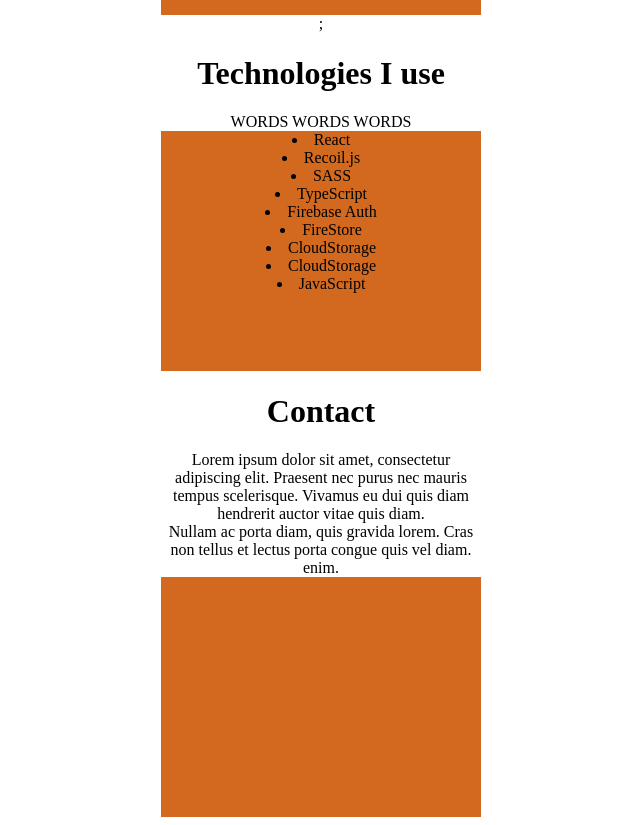
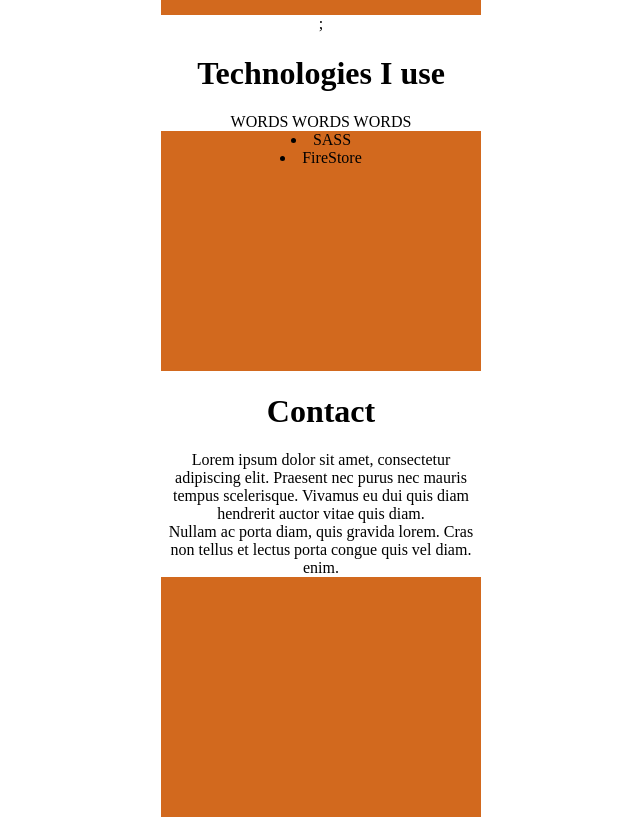
Before and after one commit to tshepi-tech/portfolio_project, a React (Create React App) app: page / in a window 1280 px wide. Shown: the part 1180-2005 px from the top of the page, without its empty margins (319-959 px from the left). Built offline with nearby package versions, Linux system fonts and the light colour scheme.

Commit message:
filtering technologies that are used with filter.array

```diff
--- a/src/Sections/TechStack.jsx
+++ b/src/Sections/TechStack.jsx
@@ -4,7 +4,9 @@
 const text = "WORDS WORDS WORDS";
 
 export default function TechStack({ technologies }) {
-  const listTechnologies = technologies.map((technology) => (
+  const techStack = technologies.filter((technology) => technology.compotent);
+
+  const listTechnologies = techStack.map((technology) => (
     <li key={technology.id}>{technology.name}</li>
   ));
 
```
